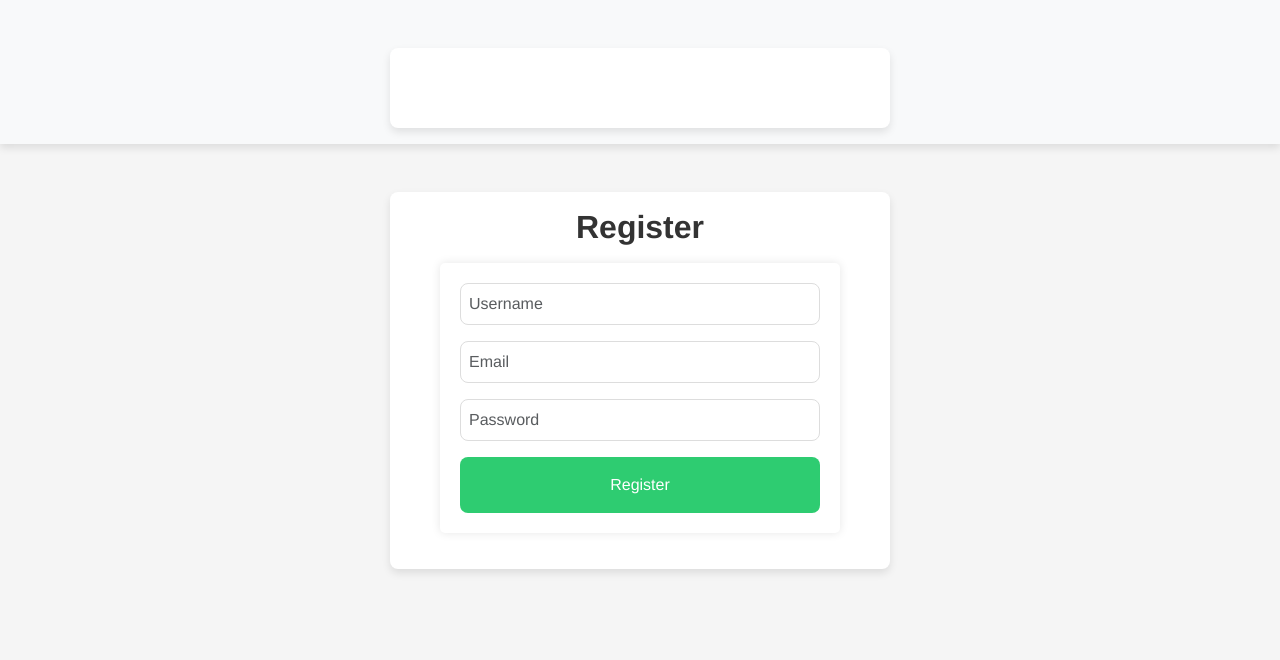
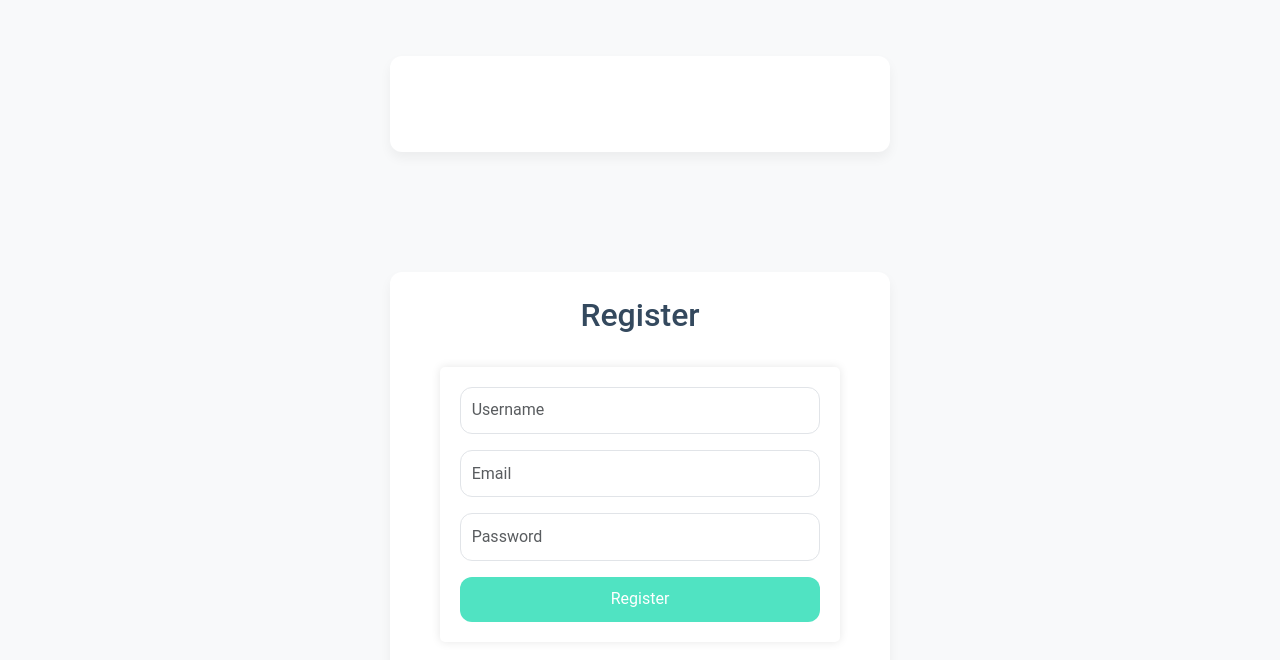
Before and after one commit to tanmoybarua43/expense-tracker-p3, a React (Create React App) app in the folder client/: page /register in a window 1280 px wide. Shown: the top 660 px of the page. Built offline with nearby package versions, Linux system fonts and the light colour scheme.

Commit message:
re check the designs

```diff
--- a/client/src/assets/styles/_mixins.scss
+++ b/client/src/assets/styles/_mixins.scss
@@ -1,21 +1,22 @@
 // _mixins.scss
 
-@mixin flex-center {
-    display: flex;
-    justify-content: center;
-    align-items: center;
-  }
-
-  @mixin button($bg-color: $primary-color, $hover-color: darken($primary-color, 10%)) {
+@mixin button($bg-color: $primary-color, $hover-color: darken($primary-color, 10%)) {
     background-color: $bg-color;
     color: #fff;
     border: none;
-    padding: $spacing-unit;
+    padding: $spacing-unit / 1.5 $spacing-unit;
     border-radius: $border-radius;
     cursor: pointer;
-    transition: $transition;
+    transition: background-color $transition;
 
     &:hover {
       background-color: $hover-color;
     }
   }
+
+  @mixin card {
+    background-color: $card-bg-color;
+    border-radius: $border-radius;
+    box-shadow: $box-shadow;
+    padding: $spacing-unit * 1.5;
+  }
--- a/client/src/assets/styles/_variables.scss
+++ b/client/src/assets/styles/_variables.scss
@@ -1,13 +1,14 @@
 // _variables.scss
 
-$primary-color: #3498db;
-$secondary-color: #2ecc71;
-$background-color: #f5f5f5;
-$border-color: #dddddd;
-$text-color: #333;
-$font-family: 'Helvetica', sans-serif;
-$border-radius: 8px;
-$box-shadow: 0 4px 8px rgba(0, 0, 0, 0.1);
+$primary-color: #4a90e2;
+$secondary-color: #50e3c2;
+$background-color: #f8f9fa;
+$card-bg-color: #ffffff;
+$border-color: #e1e4e8;
+$text-color: #2c3e50;
+$heading-color: #34495e;
+$font-family: 'Roboto', sans-serif;
+$border-radius: 12px;
+$box-shadow: 0 6px 12px rgba(0, 0, 0, 0.05);
 $transition: 0.3s ease;
-
 $spacing-unit: 16px;
--- a/client/src/assets/styles/base/_typography.scss
+++ b/client/src/assets/styles/base/_typography.scss
@@ -1,21 +1,29 @@
 // _typography.scss
 
-h1, h2, h3, h4, h5, h6 {
-    font-weight: bold;
+body {
+    font-family: $font-family;
     color: $text-color;
+    background-color: $background-color;
+  }
+
+  h1, h2, h3 {
+    font-family: 'Roboto', sans-serif;
+    color: $heading-color;
+    margin-bottom: $spacing-unit * 1.5;
   }
 
   p {
+    font-size: 1rem;
+    margin-bottom: $spacing-unit;
     line-height: 1.6;
-    margin-bottom: $spacing-unit;
   }
 
   a {
     color: $primary-color;
     text-decoration: none;
-    transition: $transition;
+    transition: color $transition;
 
     &:hover {
-      color: darken($primary-color, 15%);
+      color: darken($primary-color, 10%);
     }
   }
--- a/client/src/assets/styles/components/_addExpense.scss
+++ b/client/src/assets/styles/components/_addExpense.scss
@@ -2,32 +2,34 @@
 
 .container {
     max-width: 500px;
-    margin: 0 auto;
-    background-color: #fff;
-    box-shadow: $box-shadow;
-    border-radius: $border-radius;
-    padding: $spacing-unit;
+    margin: $spacing-unit * 3 auto;
+    padding: $spacing-unit * 2;
+    @include card;
 
     h2 {
       text-align: center;
-      margin-bottom: $spacing-unit;
+      margin-bottom: $spacing-unit * 2;
     }
 
     .form-control {
       margin-bottom: $spacing-unit;
+      padding: $spacing-unit / 1.5;
       border-radius: $border-radius;
       border: 1px solid $border-color;
-      padding: $spacing-unit / 2;
+
+      &:focus {
+        border-color: $secondary-color;
+        box-shadow: 0 0 6px lighten($secondary-color, 20%);
+      }
+    }
+
+    select, input[type="date"] {
+      border-radius: $border-radius;
+      padding: $spacing-unit / 1.5;
     }
 
     button {
-      @include button($secondary-color, darken($secondary-color, 10%));
-    }
-
-    select {
-      margin-bottom: $spacing-unit;
-      padding: $spacing-unit / 2;
-      border-radius: $border-radius;
-      border: 1px solid $border-color;
+      @include button($secondary-color, darken($secondary-color, 15%));
+      width: 100%;
     }
   }
--- a/client/src/assets/styles/components/_expenseList.scss
+++ b/client/src/assets/styles/components/_expenseList.scss
@@ -2,23 +2,24 @@
 
 .container {
     margin-top: $spacing-unit * 2;
+
+    .table {
+      background-color: $card-bg-color;
+      border-radius: $border-radius;
+      overflow: hidden;
+      th, td {
+        padding: $spacing-unit / 1.5;
       }
 
-  .table {
-    border: 1px solid $border-color;
-    th, td {
-      padding: $spacing-unit / 2;
-    }
+      th {
+        background-color: $primary-color;
+        color: #fff;
       }
 
-  thead {
-    background-color: $primary-color;
-    color: white;
+      td {
+        color: $text-color;
+        border-bottom: 1px solid $border-color;
       }
-
-  .modal-header, .modal-footer {
-    background-color: $primary-color;
-    color: white;
     }
 
     button {
@@ -32,3 +33,13 @@
         @include button(#f39c12, darken(#f39c12, 10%));
       }
     }
+
+    .modal-content {
+      @include card;
+    }
+
+    .modal-footer {
+      display: flex;
+      justify-content: space-between;
+    }
+  }
--- a/client/src/assets/styles/components/_login.scss
+++ b/client/src/assets/styles/components/_login.scss
@@ -2,25 +2,29 @@
 
 .container {
     max-width: 400px;
-    margin: 0 auto;
-    padding: $spacing-unit;
-    background-color: #fff;
-    box-shadow: $box-shadow;
-    border-radius: $border-radius;
+    margin: $spacing-unit * 3 auto;
+    padding: $spacing-unit * 2;
+    @include card;
 
     h2 {
       text-align: center;
-      margin-bottom: $spacing-unit;
+      margin-bottom: $spacing-unit * 2;
     }
 
     .form-control {
       margin-bottom: $spacing-unit;
-      padding: $spacing-unit / 2;
+      padding: $spacing-unit / 1.5;
       border-radius: $border-radius;
       border: 1px solid $border-color;
+
+      &:focus {
+        border-color: $primary-color;
+        box-shadow: 0 0 6px lighten($primary-color, 20%);
+      }
     }
 
     button {
-      @include button($primary-color, darken($primary-color, 10%));
+      @include button($primary-color, darken($primary-color, 15%));
+      width: 100%;
     }
   }
--- a/client/src/assets/styles/components/_navbar.scss
+++ b/client/src/assets/styles/components/_navbar.scss
@@ -2,37 +2,38 @@
 
 .navbar {
     background-color: $primary-color;
-    padding: $spacing-unit;
-    box-shadow: $box-shadow;
+    padding: $spacing-unit * 1.5;
 
     .navbar-brand {
       color: #fff;
       font-size: 1.5rem;
     }
 
-    .navbar-toggler {
-      color: #fff;
-      border: none;
-    }
-
     .navbar-nav {
       .nav-link {
         color: #fff;
-        font-size: 1.2rem;
-        padding: $spacing-unit / 2;
+        font-size: 1.1rem;
+        margin-left: $spacing-unit * 1.5;
+        transition: color $transition;
 
         &:hover {
-          color: lighten($primary-color, 20%);
+          color: lighten($primary-color, 10%);
         }
       }
 
-      .dropdown-toggle {
-        background-color: transparent;
-        border: none;
-        color: #fff;
+      .dropdown-menu {
+        background-color: $card-bg-color;
+        box-shadow: $box-shadow;
+        border-radius: $border-radius;
 
-        &:hover {
-          color: lighten($primary-color, 20%);
+        .dropdown-item {
+          color: $text-color;
+          padding: $spacing-unit / 1.5;
+          transition: background-color $transition;
+
+          &:hover {
+            background-color: lighten($background-color, 10%);
+          }
         }
       }
     }
```
Lines whose indentation alone changed are shown as unchanged.
